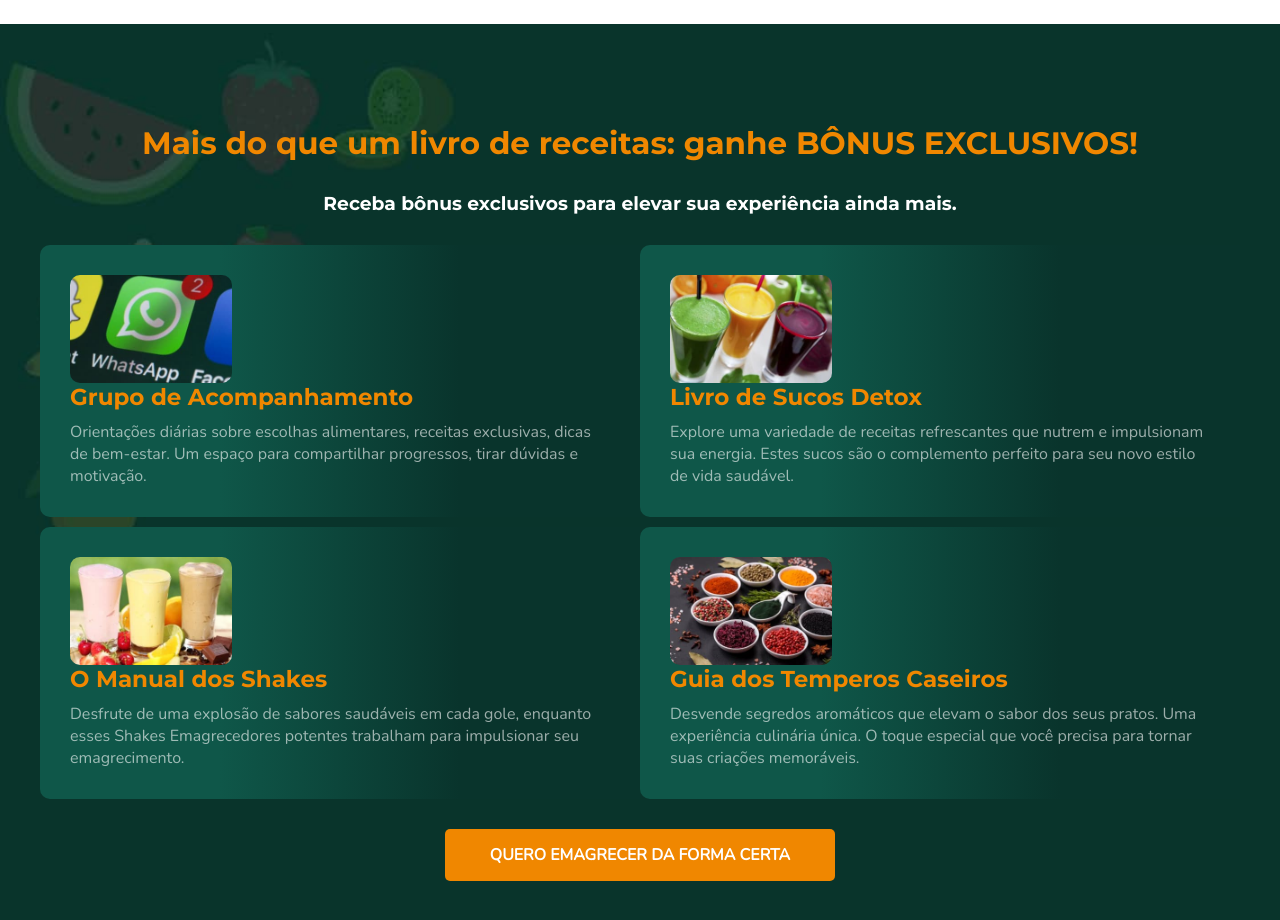
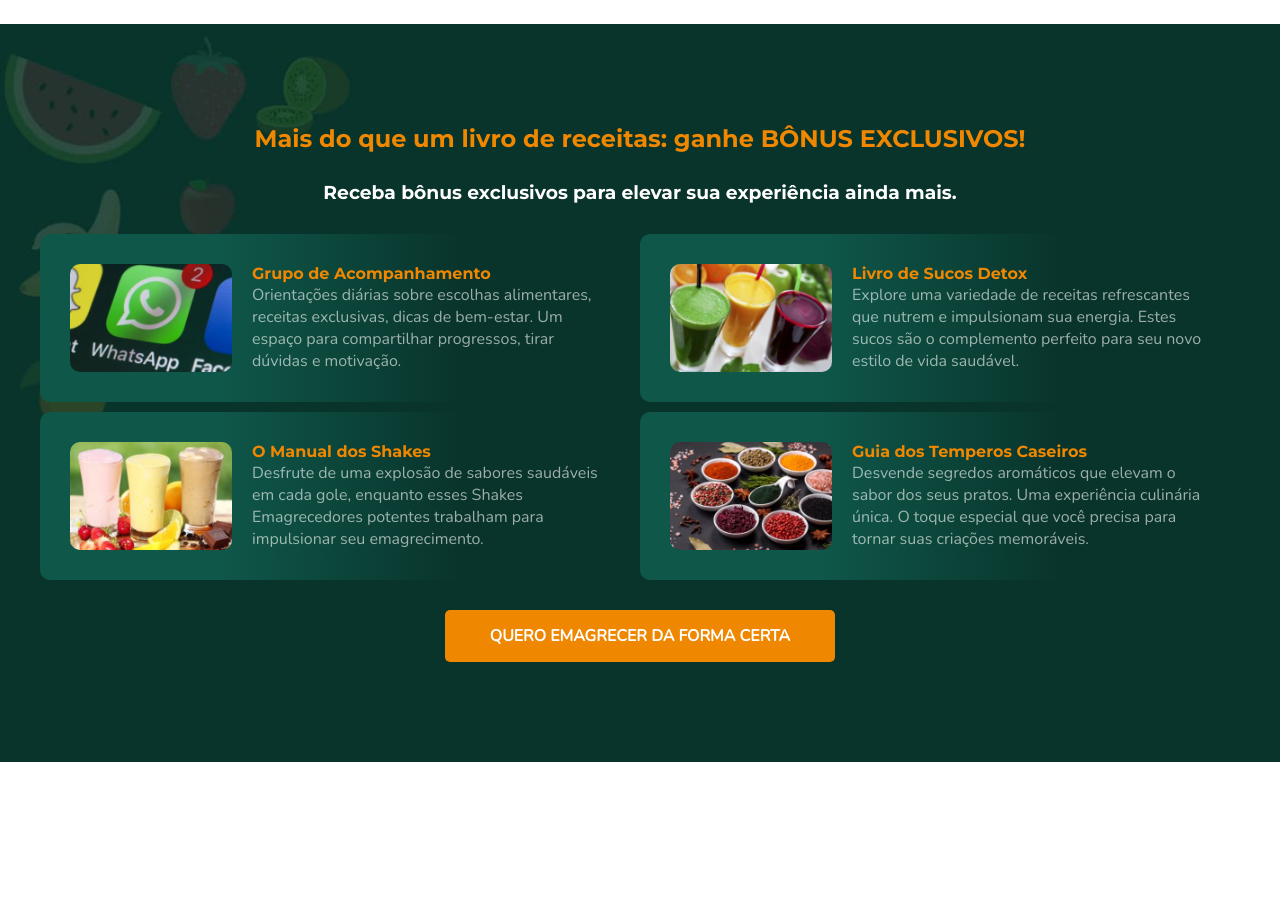
Before and after one commit to mozelli/alimentarcs, a Next.js app: page / in a window 1280 px wide. Shown: the part 1220-2140 px from the top of the page. After the commit the page ends 1982 px from the top, so only its background shows below. Built offline with nearby package versions, Linux system fonts and the light colour scheme.

Commit message:
css adjustments

```diff
--- a/src/app/components/bonus/styles.module.css
+++ b/src/app/components/bonus/styles.module.css
@@ -15,12 +15,11 @@
 
 .container h2 {
     text-align: center;
-    font-size: 31px;
     color: var(--accent);
 }
 
 .container h3 {
-    margin-top: 30px;
+    margin-top: 28px;
     text-align: center;
     color: var(--white);
     margin-bottom: 30px;
@@ -39,33 +38,42 @@
     border-radius: 10px 0 0 10px;
     display: flex;
     flex-direction: row;
-    flex-wrap: wrap;
     width: 50%;
     padding: 30px;
     background: linear-gradient(to right, var(--primary) 30%, var(--dark-green) 70%);
 }
 
 .card img {
+    display: block;
     max-width: 30%;
     border-radius: 10px;
     margin-right: 20px;
+    transition: transform 0.5s ease;
+}
+
+.card img:hover {
+    transform: scale(1.1);
 }
 
 .info {
+    max-width: 70%;
     display: flex;
     flex-direction: column;
     justify-content: space-between;
 }
 
 .info h4 {
-    margin: 0 0 10px 0;
     color: var(--accent);
     text-align: left;
-    font-size: 23px;
 }
 
 .info p {
     color: var(--transparent-white);
+    transition: color 0.5s ease;
+}
+
+.info p:hover {
+    color: var(--white);
 }
 
 .container button {
@@ -106,11 +114,16 @@
 
     .card {
         width: 100%;
+        flex-wrap: wrap;
     }
 
     .card img {
         max-width: 100%;
         margin-right: 0;
+    }
+
+    .info {
+        max-width: 100%;
     }
 
     .info h4 {
```
